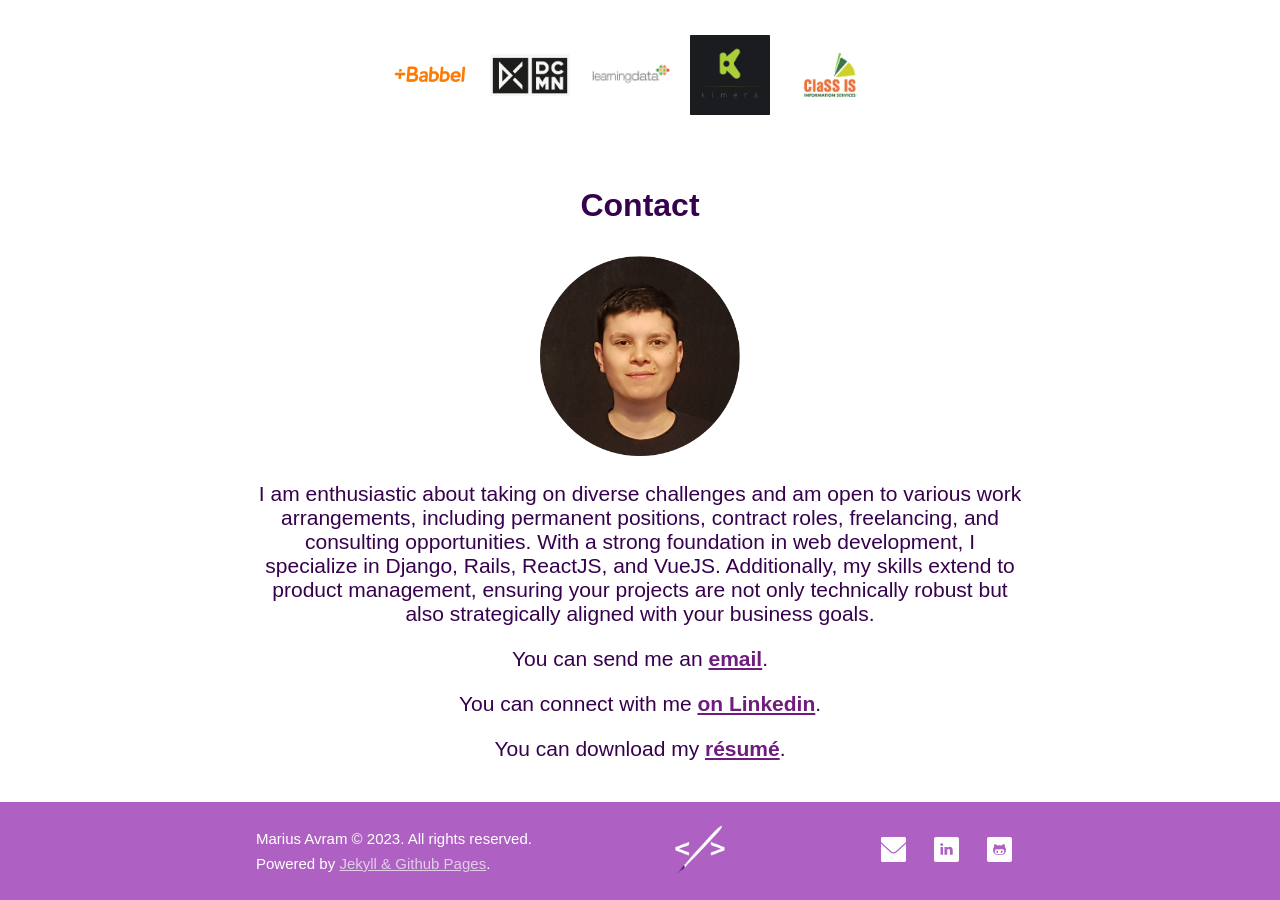
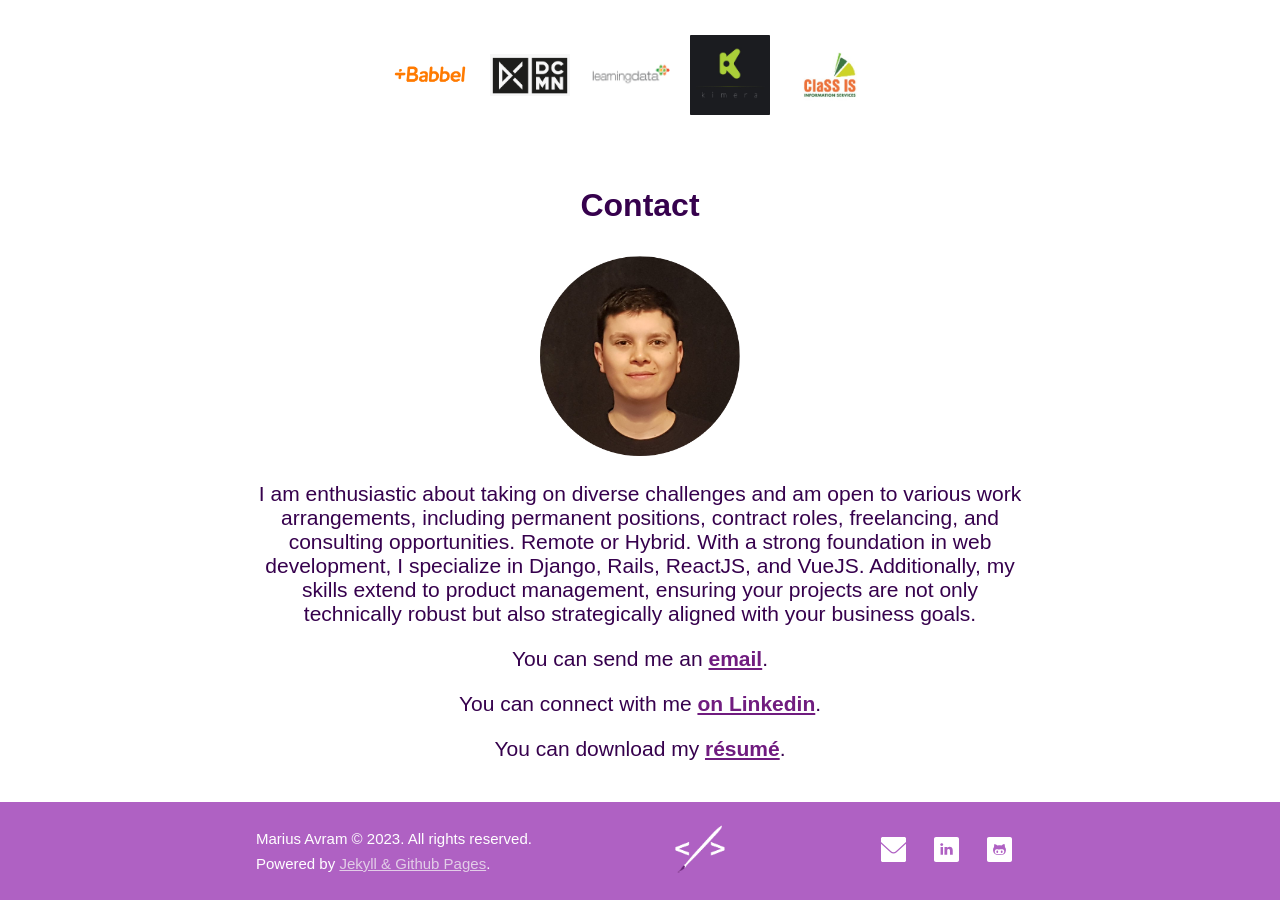
Before and after one commit to mariusavram91/mariusavram, a Jekyll site: the page built from index.html, in a window 1280 px wide and 900 px high, scrolled down 1833 px. Built offline with Jekyll 4.4.1, drawn with Linux system fonts in a browser that asks for light colours; some of the changed text lies outside the part shown.

```diff
--- a/index.html
+++ b/index.html
@@ -119,11 +116,11 @@
   <p>
     I am enthusiastic about taking on diverse challenges and am open to various
     work arrangements, including permanent positions, contract roles,
-    freelancing, and consulting opportunities. With a strong foundation in web
-    development, I specialize in Django, Rails, ReactJS, and VueJS.
-    Additionally, my skills extend to product management, ensuring your projects
-    are not only technically robust but also strategically aligned with your
-    business goals.
+    freelancing, and consulting opportunities. Remote or Hybrid. With a strong
+    foundation in web development, I specialize in Django, Rails, ReactJS, and
+    VueJS. Additionally, my skills extend to product management, ensuring your
+    projects are not only technically robust but also strategically aligned with
+    your business goals.
   </p>
 
   <p>
```
Also changed, not shown: other parts of index.html (+3 -6 lines), pages/lets_work_together.md (+4 -4 lines).
